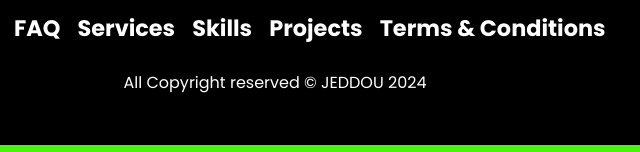
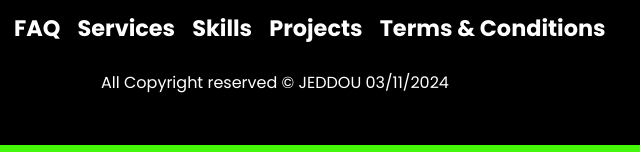
Before and after one commit to sidimohamed7/home.jeddou.com, a plain HTML site: page index.html in a window 1280 px wide. Shown: the part 5597-5749 px from the top of the page, 365-1005 px from the left. Drawn offline with nearby package versions, Linux system fonts and the light colour scheme; some packages are replaced by stand-ins of ours; a script that the page names is missing.

Commit message:
Update index.html

```diff
--- a/index.html
+++ b/index.html
@@ -355,7 +355,7 @@
             <a href="#">Terms & Conditions</a> &nbsp;&nbsp;
         </div>
         <br>
-        <p align="center">All Copyright reserved &copy; JEDDOU 2024 </p>
+        <p align="center">All Copyright reserved &copy; JEDDOU 03/11/2024 </p>
         <br>
         <br>
     </footer>
```
